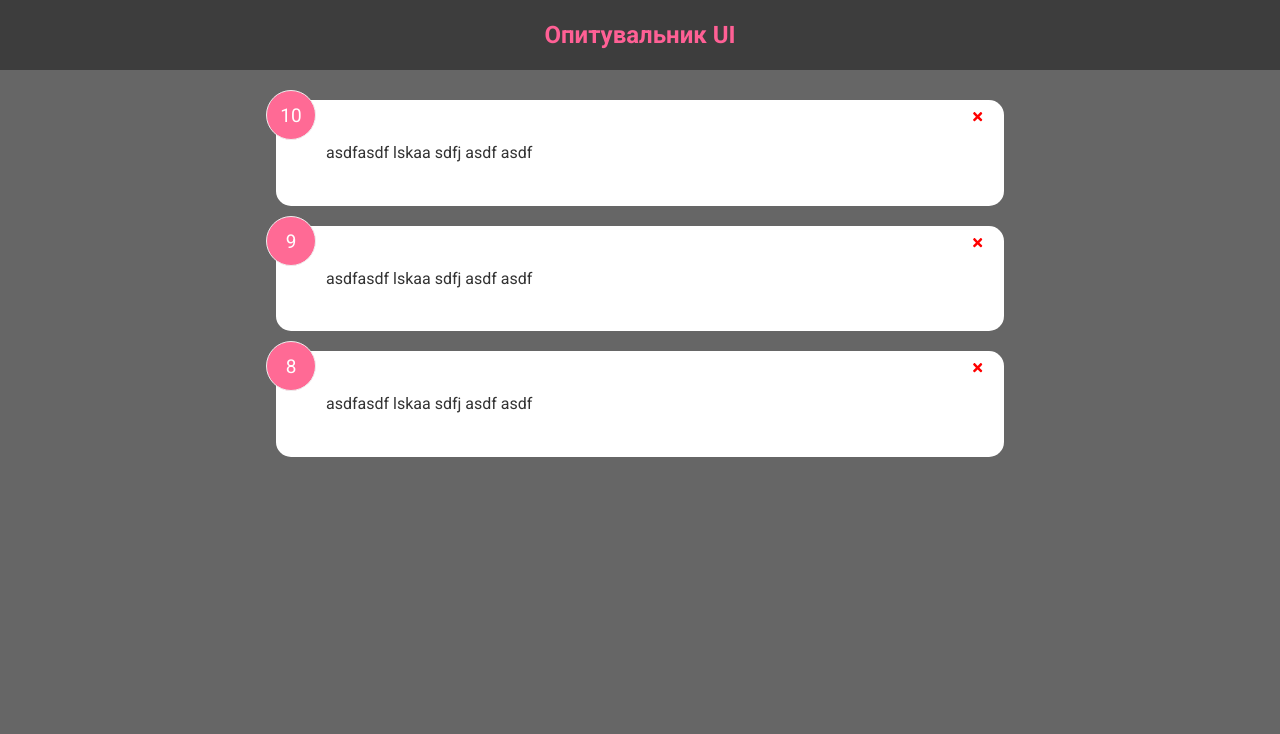
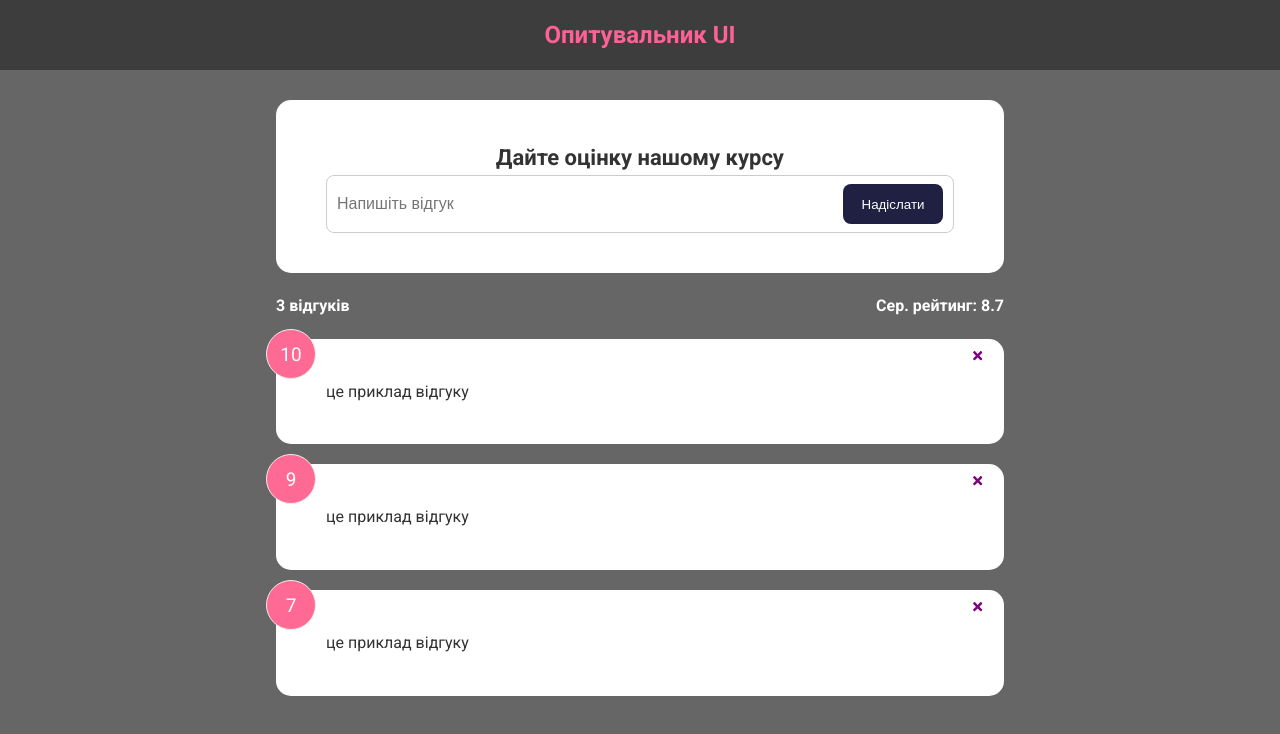
Before and after one commit to nat-dep-clg-chnu-cs/web-programming-and-web-design, a React (Create React App) app: page / in a window 1280 px wide. Shown: the top 734 px of the page. Built offline with nearby package versions, Linux system fonts and the light colour scheme.

Commit message:
Кінець лекції №4
Signed-off-by: VVKo <v.v.kovdrysh@gmail.com>

```diff
--- a/src/App.js
+++ b/src/App.js
@@ -3,14 +3,25 @@ import React, { useState } from "react";
 import Header from "./components/Header";
 import FeedbackData from "./data/FeedbackData";
 import FeedbackList from "./components/FeedbackList";
+import FeedbackStat from "./components/FeedbackStat";
+import FeedbackForm from "./components/FeedbackForm";
 
 function App() {
   const [feedback, setFeedback] = useState(FeedbackData);
+    const deleteFeedback = (id) => {
+        if(window.confirm('Ви впевнені, що хочете видалити цей важливий відгук??')
+        ){
+            setFeedback(feedback.filter(msg => msg.id !== id))
+        }
+
+    }
   return (
     <>
       <Header />
       <div className="container">
-        <FeedbackList feedback={feedback} />
+          <FeedbackForm />
+          <FeedbackStat feedback={feedback}/>
+        <FeedbackList feedback={feedback} handleDelete={deleteFeedback} />
       </div>
     </>
   );
--- /dev/null
+++ b/src/components/FeedbackForm.js
@@ -0,0 +1,25 @@
+import React, {useState} from 'react';
+import Card from "../shared/Card";
+import Button from "../shared/Button";
+
+const FeedbackForm = () => {
+    const [text, setText] = useState('')
+    const [btnDisabled, setBtnDisabled] = useState(true)
+    const handleTextChange = (e) => {
+        console.log(e.target.value)
+    }
+    return (
+        <Card>
+        <form>
+            <h2>Дайте оцінку нашому курсу</h2>
+            {}
+            <div className="input-group">
+                <input onChange={handleTextChange} type="text" placeholder={'Напишіть відгук'}/>
+                <Button type="submit" isDisabled={btnDisabled}>Надіслати</Button>
+            </div>
+        </form>
+        </Card>
+    );
+};
+
+export default FeedbackForm;
--- a/src/components/FeedbackItem.js
+++ b/src/components/FeedbackItem.js
@@ -1,16 +1,18 @@
-import React from "react";
+import React, {useState} from "react";
 import Card from "../shared/Card";
 import {FaTimes} from "react-icons/fa";
 
 
-const FeedbackItem = ({ item }) => {
+const FeedbackItem = ({ item, handleDelete }) => {
+    const [rating, setRating] = useState(item.rating)
+    const [text, setText] = useState('це приклад відгуку')
   return (
     <Card>
-      <div className="num-display">{item.rating}</div>
-      <button className="close">
-        <FaTimes color="red" />
+      <div className="num-display">{rating}</div>
+      <button onClick={() => handleDelete(item.id)} className="close">
+        <FaTimes color="purple" />
       </button>
-      <div className="text-display">{item.text}</div>
+      <div className="text-display">{text}</div>
     </Card>
   );
 };
--- a/src/components/FeedbackList.js
+++ b/src/components/FeedbackList.js
@@ -1,14 +1,14 @@
 import React from "react";
 import FeedbackItem from "./FeedbackItem";
 
-const FeedbackList = ({ feedback }) => {
+const FeedbackList = ({ feedback, handleDelete }) => {
   if (!feedback || feedback.length === 0) {
     return <p>Повідомлень немає</p>;
   }
   return (
     <div className="feedback-list">
       {feedback.map((item) => (
-        <FeedbackItem key={item.id} item={item} />
+        <FeedbackItem key={item.id} item={item} handleDelete={handleDelete} />
       ))}
     </div>
   );
--- /dev/null
+++ b/src/components/FeedbackStat.js
@@ -0,0 +1,15 @@
+import React from 'react';
+
+const FeedbackStat = ({feedback}) => {
+    let average = feedback.reduce((sum, cur) => sum + cur.rating, 0)/feedback.length
+    average = average.toFixed(1).replace(/[.,]0$/,'')
+
+    return (
+        <div className='feedback-stats'>
+            <h4>{feedback.length} відгуків</h4>
+            <h4>Сер. рейтинг: {isNaN(average) ? 0 : average}</h4>
+        </div>
+    );
+};
+
+export default FeedbackStat;
--- a/src/data/FeedbackData.js
+++ b/src/data/FeedbackData.js
@@ -11,7 +11,7 @@ const FeedbackData = [
   },
   {
     id: 3,
-    rating: 8,
+    rating: 7,
     text: "asdfasdf lskaa sdfj asdf asdf ",
   },
 ];
--- /dev/null
+++ b/src/shared/Button.js
@@ -0,0 +1,26 @@
+import React from 'react';
+import PropTypes from "prop-types";
+
+const Button = ({children, version, type, isDisable}) => {
+    return (
+        <button type={type} disabled={isDisable} className={`btn btn-${version}`}>
+            {children}
+        </button>
+    );
+};
+
+Button.defaultProps = {
+    version: 'primary',
+    type: 'button',
+    isDisabled: false,
+}
+
+Button.propTypes = {
+    children: PropTypes.node.isRequired,
+    version: PropTypes.string,
+    type: PropTypes.string,
+    isDisabled: PropTypes.bool
+
+}
+
+export default Button;
```
